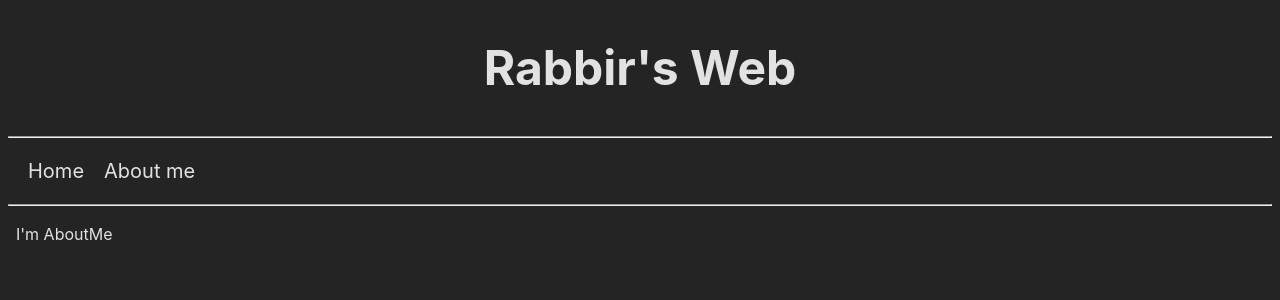
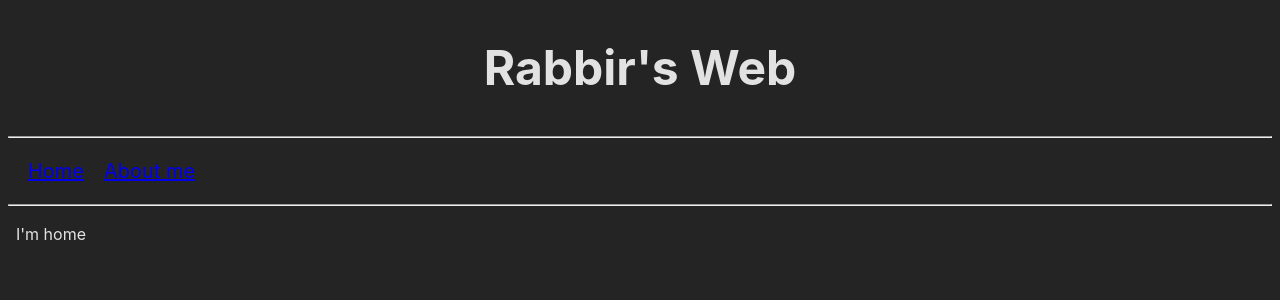
Before and after one commit to RabbirReaper/MyWeb-vue3, a Vue app in the folder vue3/: page / in a window 1280 px wide. Shown: the top 300 px of the page. Built offline with nearby package versions, Linux system fonts and the light colour scheme.

Commit message:
init router view

```diff
--- a/vue3/src/App.vue
+++ b/vue3/src/App.vue
@@ -1,4 +1,5 @@
 <script setup>
+  import {RouterView } from 'vue-router';
   import AboutMe from './components/AboutMe.vue';
 
 
@@ -13,13 +14,13 @@
       </div>
       <hr/>
         <div class="list">
-          <a>Home</a>
-          <a>About me</a>
+          <a href="/">Home</a>
+          <a href="/aboutme">About me</a>
         </div>
       <hr/>
     </header>
     <body>
-      <AboutMe/>
+      <RouterView/>
 
     </body>
   </div>
```
Also changed, not shown: vue3/src/router/index.js (+4 -4 lines).
